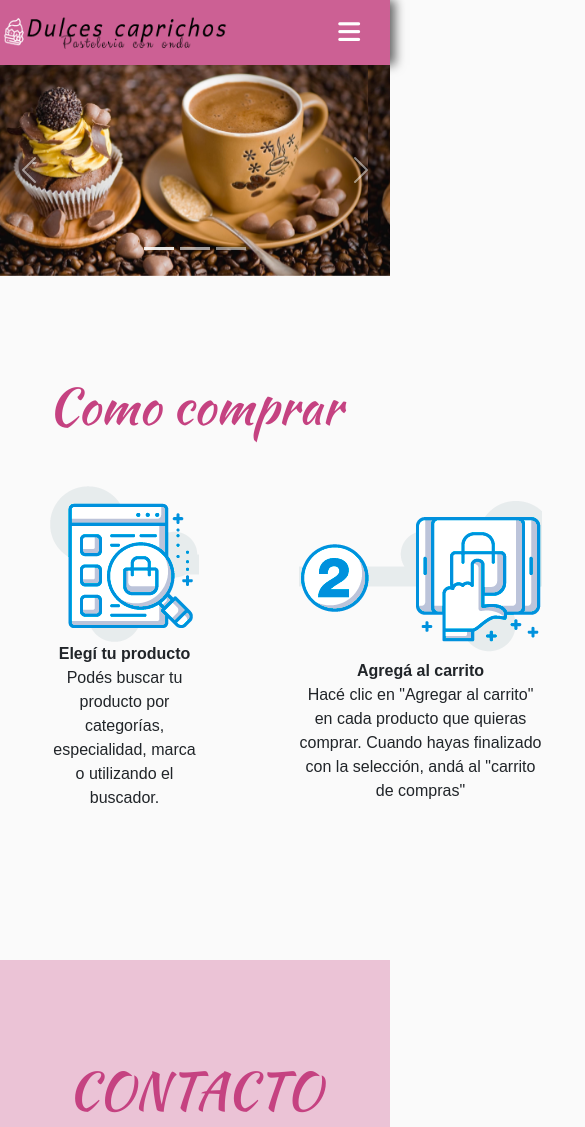
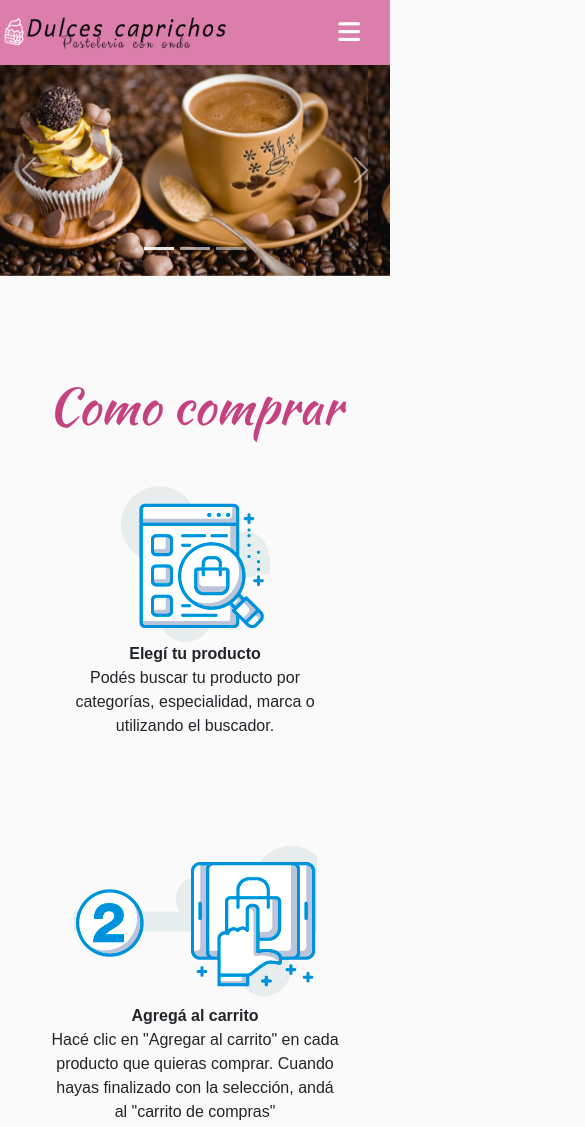
Before and after one commit to Kevinoviedo12/proyecto_coder, a website: page estructura/comprar.html in a window 390 px wide. Shown: the top 1127 px of the page, 585 px wide, since content can reach past the window. Drawn offline with Linux system fonts and the light colour scheme; files that its build step writes are made by us from their sources; a web font is replaced by a local one.

Commit message:
detalles de enlaces de la pagina para que sea responsive

```diff
--- a/estructura/carrito.html
+++ b/estructura/carrito.html
@@ -7,7 +7,7 @@
     <!-- Estilos con bootstrap -->
     <link rel="stylesheet" href="../bootstrap/css/bootstrap.css">
     <link rel="stylesheet" href="../css/style.css"/>
-    <script src="app.js" defer></script>
+    <script src="../app.js" defer></script>
     <link rel="icon" type="image/x-icon" href="../img/icon.png">
     <link href = "https: //fonts.googleapis.com/css2? family = Dancing + Script & family = Ephesis & display = swap "rel =" stylesheet ">
     <script src="https://kit.fontawesome.com/42c23b6eb6.js" crossorigin="anonymous"></script>
--- a/estructura/comprar.html
+++ b/estructura/comprar.html
@@ -6,7 +6,7 @@
     <meta name="viewport" content="width=device-width, initial-scale=1.0">
     <link rel="stylesheet" href="../bootstrap/css/bootstrap.css">
     <link rel="stylesheet" href="../css/style.css"/>
-    <script src="app.js" defer></script>
+    <script src="../app.js" defer></script>
     <link rel="icon" type="image/x-icon" href="../img/icon.png">
     <link rel = "preconnect" href = "https://fonts.googleapis.com">
     <link rel = "preconnect" href = "https://fonts.gstatic.com" crossorigin>
@@ -66,7 +66,7 @@
             <div class="container-comprar">
 
                 <div class="compra">
-                    <class="img-compra"><img src="../img/comocomprar1.png">
+                    <img src="../img/comocomprar1.png">
                     <p><strong>Elegí tu producto</strong><br>Podés buscar tu producto por categorías, especialidad, marca o utilizando el buscador.</p>
                 </div>
                 <div class="compra">
--- a/scss/style.scss
+++ b/scss/style.scss
@@ -18,7 +18,7 @@ body{
 //     flex-wrap: nowrap;
 // }
 .menu{
-    background-color: #cc6094;
+    background-color: #db7eab;
     height: 80px;
     width: 100%;
     display: flex;
@@ -46,7 +46,7 @@ body{
     color: #fff;
 }
 .menu_items li:hover{
-    background-color: #e684b3;
+    background-color: #a7569280;
     transition: .4s;
 }
 .btn_menu{
@@ -63,11 +63,43 @@ ul.show{
     .menu_items li a{
         font-size: 15px;
     }
+    .container-comprar{
+        display: flex;
+        text-align: center;
+        flex-wrap: wrap;
+    }
+    .container-comprar .compra{
+        width: 100%;
+        margin: 50px;
+    }
+}
+@media screen and (max-width: 1250px){
+    .menu_items li a{
+        font-size: 15px;
+    }
+    .container-comprar{
+        display: flex;
+        text-align: center;
+        flex-wrap: wrap;
+    }
+    .container-comprar .compra{
+        width: 100%;
+        margin: 50px;
+    }
 }
 @media screen and (max-width: 858px){
     .logo-menu{
         width: 230px;
         height: 40px;
+    }
+    .container-comprar{
+        display: flex;
+        text-align: center;
+        flex-wrap: wrap;
+    }
+    .container-comprar .compra{
+        width: 100%;
+        margin: 50px;
     }
     .menu{
         height: 65px;
@@ -82,9 +114,9 @@ ul.show{
         height: calc(100% - 65px);
         background: pink;
         top: -100%;
-        text-align: center;
         transition: all .4s;
         flex-direction: column;
+        align-items: center;
     }
     .menu_items li{
         margin: 30px 0 0 0;
@@ -329,9 +361,6 @@ footer h3{
 }
 .redes-container{
     display: flex;
-    /* height: 10vw; ocupa espacio que se ve en pantalla */
-    /* align-items: center;
-    justify-content:center ; */
 }
 .redes-container ul li a{
     display: block;
@@ -436,14 +465,13 @@ div .conteiner-titulo{
 }
 #grilla-1 {
     display: grid;
-    width: 100%;
     grid-template-areas:
     "titulo     titulo"
     "parrafo-1  img-1"
     "parrafo-1  parrafo-2"
     "img-2      parrafo-2"
     "img-2      parrafo-2";
-    grid-template-rows: 70px 1fr 1fr 280px;
+    grid-template-rows: 70px 280px;
     grid-column-gap: 35px;
     grid-row-gap: 20px;
     background: #c542814d;
@@ -456,7 +484,6 @@ div .conteiner-titulo{
 
 #grilla-1 .parrafo-1{
     justify-self:end;
-    /* margin: 25px 0; */
 }
 #grilla-1 .parrafo-1 {
    line-height: 1.5;
@@ -510,16 +537,11 @@ div .conteiner-titulo{
 }
 
 /* COMO COMPRAR */
-.comprar{
-    color: rgb(10, 2, 2);
-    text-align: center;
-    padding: 15%;
-    color: white;
-}
+
 .container-comprar{
     display: flex;
-    align-items: center;
     text-align: center;
+
 }
 .container-comprar .compra{
     width: 100%;
@@ -657,7 +679,7 @@ hr{
             }
         }
         &__info{
-            background: #c90664cc;
+            background: #da83adcc;
             border-top-right-radius: 50px;
             border-bottom-right-radius: 50px;
             h3, ul, p{
@@ -762,10 +784,8 @@ hr{
   }
 .container-tienda-comprar{
     display: flex;
-    // flex-wrap: wrap;
-    // flex-direction: row;
-    // align-items: center;
-    justify-content: space-evenly;
+    flex-wrap: wrap;
+    justify-content: space-around;
     margin-top: 100px;
     div{
         // display: flex;
```
Also changed, not shown: estructura/contacto.html (+1 -1 lines), estructura/sobrenosotros.html (+1 -1 lines), estructura/tienda.html (+5 -5 lines), index.html (+1 -1 lines), bootstrap/css/bootstrap.css, css/style.css, img/clara.jpg (added), img/lemonpie.jpg (added), 1 other file.
